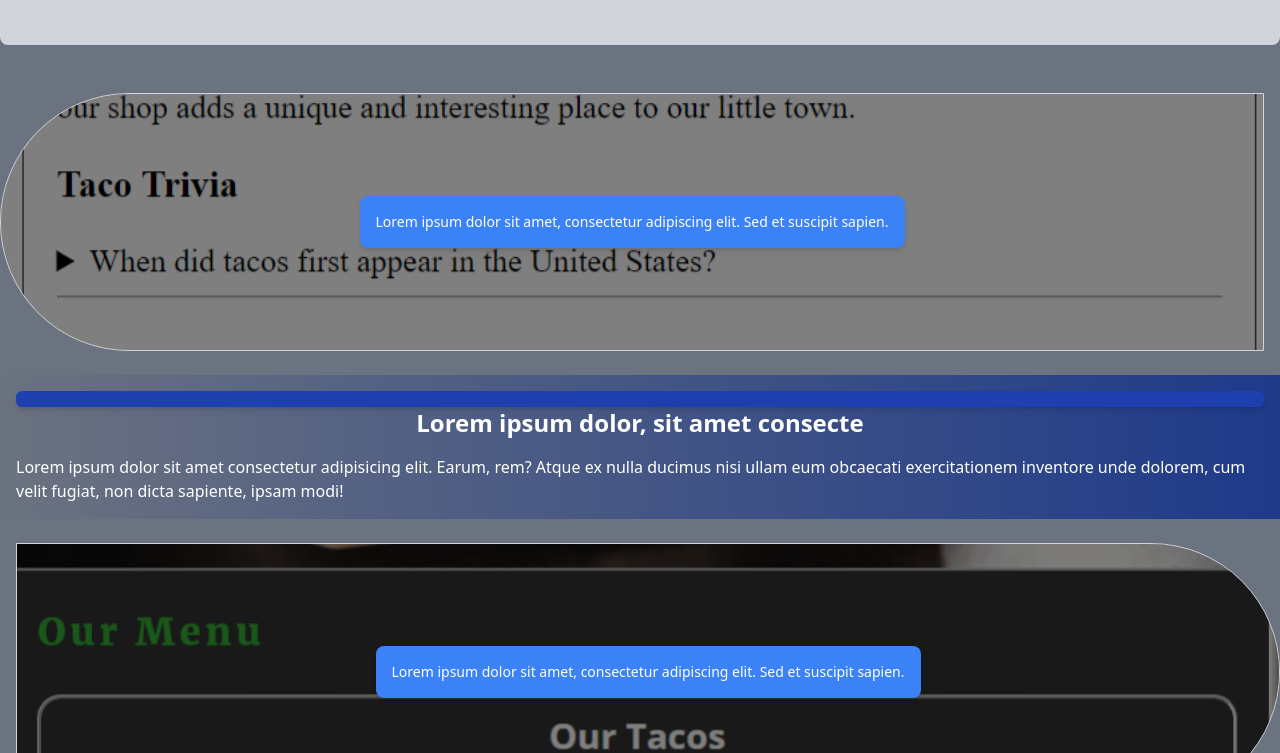
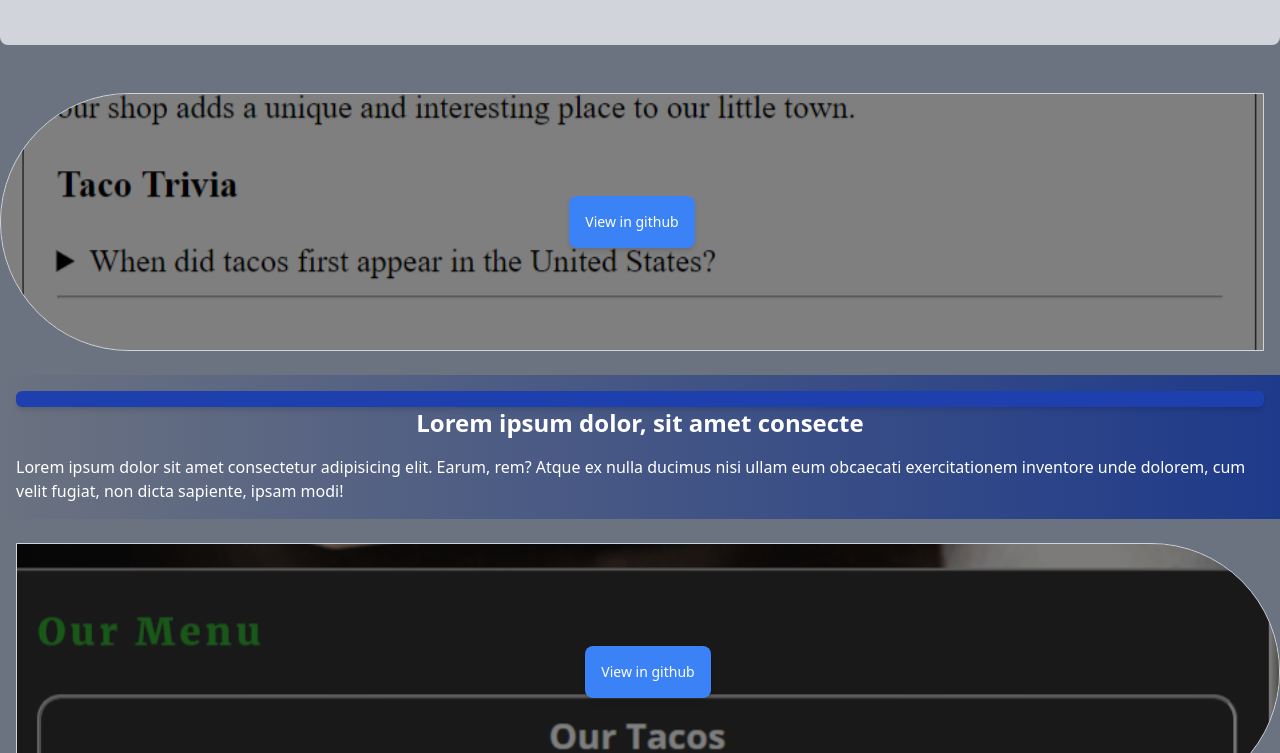
Before and after one commit to EyosiyasSebsibe/Personal-Portfolio, a website: page build/index.html in a window 1280 px wide. Shown: the part 495-1248 px from the top of the page. Drawn offline with Linux system fonts and the light colour scheme; files whose address does not match are found by name.

Commit message:
github links and navigation

```diff
--- a/tailwind.config.js
+++ b/tailwind.config.js
@@ -1,12 +1,24 @@
+const { transform } = require('sucrase');
+
 /** @type {import('tailwindcss').Config} */
 module.exports = {
-  content: ["./build/*.html"],
+  content: ["./build/*.html","./build/js/*.js"],
   theme: {
     extend: {
       screens: {
         'widescreen': {'raw': '(min-aspect-ratio: 3/2)'},
-        'tallscreen': {'raw': '(min-aspect-ratio: 13/20)'}
-      }
+        'tallscreen': {'raw': '(min-aspect-ratio: 13/20)'},
+        keyframes: {
+          'open-menu': {
+            '0%': { transform: 'scaleY(0)'},
+            '80%': { transform: 'scaleY(1.2)'},
+            '100%': { transform: 'scaleY(0)'},
+          },
+        },
+        animation: {
+          'open-menu': 'open-menu 0.5s ease-in-out forwards',
+        }
+      },
     },
   },
   plugins: [],
```
Also changed, not shown: build/css/style.css, build/index.html, build/main.js (added).
